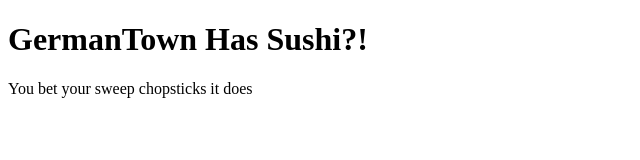
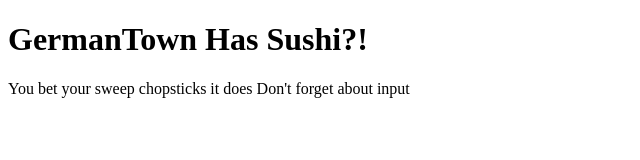
Before and after one commit to minaraz/Germantownsushi, a plain HTML site: page index.html in a window 1280 px wide. Shown: the whole page, without its empty margins (0-640 px from the left). Drawn offline with Linux system fonts and the light colour scheme.

Commit message:
new line

```diff
--- a/index.html
+++ b/index.html
@@ -6,7 +6,7 @@
     GermanTown Has Sushi?!
   </h1>
   <p>You bet your sweep chopsticks it does
-  </p>
+Don't forget about input  </p>
 </body>
 </head>
 </html>
```
